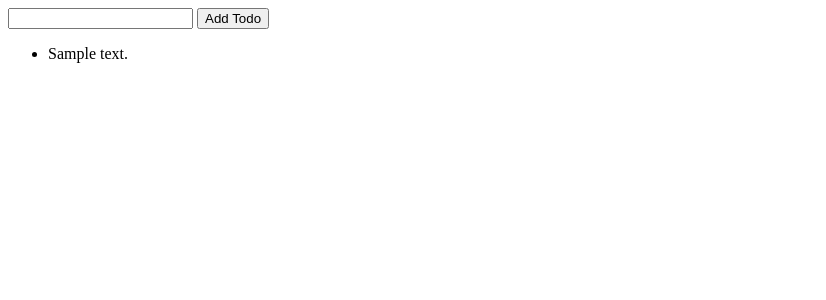
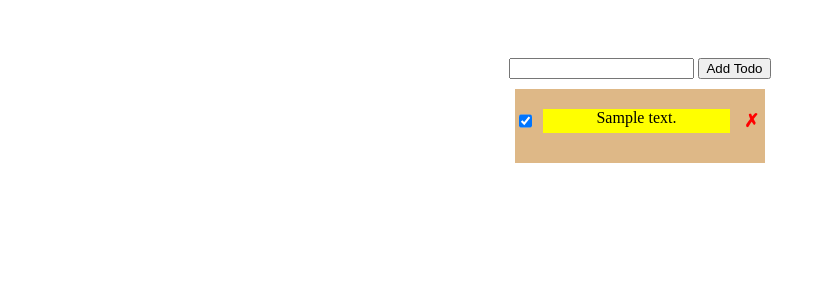
Before and after one commit to AbdullahiAA/ALX-T-fullstack-training, a Flask app: page / in a window 1280 px wide. Shown: the top 300 px of the page, without its empty margins (0-826 px from the left). Run offline with Flask 2, Linux system fonts and the light colour scheme; tables that the repository leaves empty hold one stand-in row (values such as "Sample post").

Commit message:
Update & Delete done on Todo App

```diff
--- a/todoapp-crud/app.py
+++ b/todoapp-crud/app.py
@@ -1,6 +1,6 @@
 from os import abort
 import sys
-from flask import Flask, jsonify, render_template, request
+from flask import Flask, jsonify, redirect, render_template, request, url_for
 from flask_sqlalchemy import SQLAlchemy
 
 app = Flask(__name__)
@@ -54,10 +54,58 @@ def create_todo():
             return jsonify({'description': description})
 
 
+@app.route("/todos/updateStatus/<todo_id>", methods=['POST'])
+def update_status(todo_id):
+    error = False
+    try:
+        status = request.get_json()['completed']
+
+        todo = Todo.query.get(todo_id)
+        todo.completed = status
+        db.session.commit()
+
+        print(todo)
+    except:
+        error = True
+        print(sys.exc_info())
+        db.session.rollback()
+
+    finally:
+        db.session.close()
+
+        if error:
+            abort(400)
+        else:
+            return jsonify({'completed': status})
+
+
+@app.route("/todos/delete/<todo_id>", methods=['DELETE'])
+def delete_todo(todo_id):
+    error = False
+
+    try:
+        todo = Todo.query.get(todo_id)
+        db.session.delete(todo)
+        db.session.commit()
+
+    except:
+        error = True
+        print(sys.exc_info())
+        db.session.rollback()
+
+    finally:
+        db.session.close()
+
+        if error:
+            abort(400)
+        else:
+            return jsonify({'success': True})
+
+
 @app.route("/")
 def index():
     # Fetch all the todos
-    data = Todo.query.all()
+    data = Todo.query.order_by('id').all()
 
     return render_template('index.html', data=data)
 
--- a/todoapp-crud/templates/index.html
+++ b/todoapp-crud/templates/index.html
@@ -5,11 +5,57 @@
     <meta http-equiv="X-UA-Compatible" content="IE=edge" />
     <meta name="viewport" content="width=device-width, initial-scale=1.0" />
     <title>Todo App</title>
+
+    <style>
+      body {
+        text-align: center;
+        padding: 50px;
+      }
+
+      ul {
+        list-style: none;
+        padding: 20px 0;
+        background-color: burlywood;
+        width: 250px;
+        margin: 10px auto;
+      }
+
+      li {
+        display: flex;
+        gap: 8px;
+        justify-content: space-between;
+        margin-bottom: 10px;
+      }
+
+      li label {
+        cursor: pointer;
+        background-color: yellow;
+        flex: 1;
+      }
+
+      .hidden {
+        display: none;
+      }
+
+      #error {
+        color: red;
+        margin-bottom: 10px;
+      }
+
+      .deleteBtn {
+        -webkit-appearance: none;
+        border: none;
+        outline: none;
+        cursor: pointer;
+        background-color: transparent;
+        color: red;
+        font-size: 18px;
+        font-weight: bolder;
+      }
+    </style>
   </head>
   <body>
-    <div class="hidden" id="error" style="display: none">
-      Something went wrong!
-    </div>
+    <div class="hidden" id="error">Something went wrong!</div>
 
     <form id="todoForm">
       <input type="text" id="description" />
@@ -18,11 +64,29 @@
 
     <ul id="todos">
       {% for d in data %}
-      <li>{{ d.description }}</li>
+      <li>
+        <input
+          id="{{ d.id }}"
+          data-id="{{ d.id }}"
+          class="checkbox"
+          type="checkbox"
+          {%
+          if
+          d.completed
+          %}
+          checked
+          {%
+          endif
+          %}
+        />
+        <label for="{{ d.id }}">{{ d.description }}</label>
+        <button class="deleteBtn" data-id="{{ d.id }}">&cross;</button>
+      </li>
       {% endfor %}
     </ul>
 
     <script>
+      // Process the addition of a new Todo
       const todoForm = document.getElementById("todoForm");
 
       todoForm.onsubmit = function (e) {
@@ -45,14 +109,75 @@
             newTodoNode.innerHTML = jsonResponse["description"];
 
             document.getElementById("todos").appendChild(newTodoNode);
-            document.getElementById("error").classname = "hidden";
+            document.getElementById("error").className = "hidden";
 
             document.getElementById("description").value = "";
+
+            window.location.reload();
           })
           .catch(function () {
-            document.getElementById("error").classname = "";
+            document.getElementById("error").className = "";
           });
       };
+
+      //   Process the edition of the completion status
+      const checkboxes = document.querySelectorAll(".checkbox");
+
+      for (let i = 0; i < checkboxes.length; i++) {
+        const todoItem = checkboxes[i];
+
+        todoItem.onchange = function (e) {
+          const id = e.target.dataset["id"];
+          const status = e.target.checked;
+
+          fetch("/todos/updateStatus/" + id, {
+            method: "POST",
+            body: JSON.stringify({ completed: status }),
+            headers: {
+              "Content-Type": "application/json",
+            },
+          })
+            .then((response) => {
+              return response.json();
+            })
+            .then((responseJson) => {
+              console.log(responseJson);
+              document.getElementById("error").className = "hidden";
+            })
+            .catch(() => {
+              document.getElementById("error").className = "";
+            });
+        };
+      }
+
+      //   Process the deletion of a Todo
+      const deleteBtns = document.querySelectorAll(".deleteBtn");
+
+      for (let i = 0; i < deleteBtns.length; i++) {
+        const deleteBtn = deleteBtns[i];
+
+        deleteBtn.onclick = function (e) {
+          const id = e.target.dataset["id"];
+
+          fetch("/todos/delete/" + id, {
+            method: "DELETE",
+          })
+            .then((response) => {
+              return response.json();
+            })
+            .then((responseJson) => {
+              console.log(responseJson);
+              document.getElementById("error").className = "hidden";
+
+              const listItem = e.target.parentElement;
+
+              listItem.parentNode.removeChild(listItem);
+            })
+            .catch(() => {
+              document.getElementById("error").className = "";
+            });
+        };
+      }
     </script>
   </body>
 </html>
```
